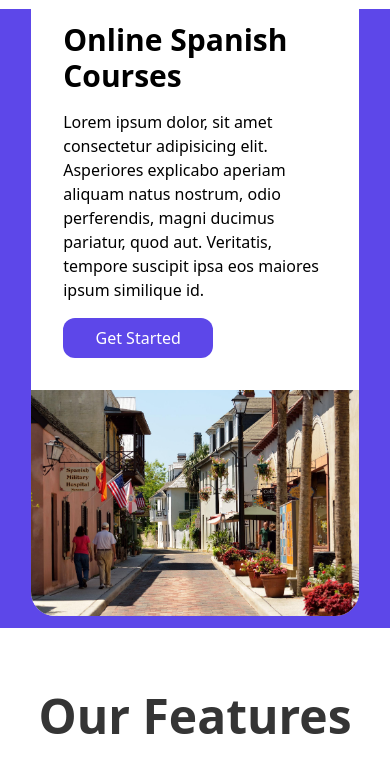
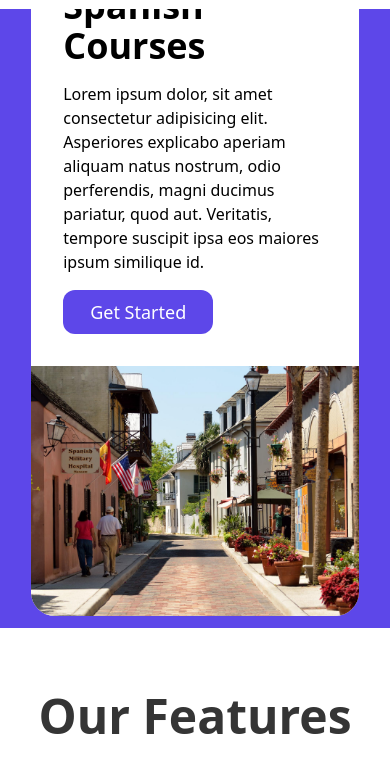
Before and after one commit to ValentinRndn/integration-tailwind, a website: page index.html in a window 390 px wide. Shown: the part 47-825 px from the top of the page. Drawn offline with Linux system fonts and the light colour scheme.

Commit message:
[FIX] Responsive

```diff
--- a/index.html
+++ b/index.html
@@ -59,9 +59,9 @@
 		  <!-- Content Home -->
 		  <div class="content flex flex-row w-full h-full relative md:flex-col ">
 			<div class="content-header flex flex-col w-1/2 mt-20 md:w-full md:mt-5">
-			  <h1 class="text-7xl font-bold mb-6 mx-16 md:mx-8 md:text-3xl md:mb-0 md:mt-5">Online Spanish Courses</h1>
+			  <h1 class="text-6xl font-bold mb-6 mx-16 md:mx-8 md:text-3xl md:mb-0 md:mt-5 xl:text-4xl 2xl:-mt-14 xl:mb-0">Online Spanish Courses</h1>
 			  <p class="text-2xl mt-4 mx-16 md:mx-8 md:text-base">Lorem ipsum dolor, sit amet consectetur adipisicing elit. Asperiores explicabo aperiam aliquam natus nostrum, odio perferendis, magni ducimus pariatur, quod aut. Veritatis, tempore suscipit ipsa eos maiores ipsum similique id.</p>
-			  <button class="bg-purple text-white px-4 rounded-xl mt-4 w-1/3 py-4 text-xl mx-16 md:mx-8 md:w-[150px] md:mb-8 md:text-base md:py-2">
+			  <button class="bg-purple text-white px-4 rounded-xl mt-4 w-1/3 py-4 text-xl mx-16 md:mx-8 md:w-[150px] md:mb-8 md:text-base md:py-2 xl:text-lg">
 				Get Started
 			  </button>
 			</div>
@@ -76,7 +76,7 @@
 		<!-- Features -->
 		<div id="features" class="features-container pb-10 ">
 			<h1 class="font-bold text-darkMedium text-7xl text-center mt-16  mb-10 md:text-5xl">Our Features </h1>
-			<div class="features flex gap-10 mx-28 flex-wrap items-center justify-center md:mx-6">
+			<div class="features flex gap-10 mx-16 flex-wrap items-center justify-center md:mx-6">
 				<!-- First Feature -->
 				<div class="feature">
 					<h3 class="feature-h3">1</h3>
```
Also changed, not shown: output.css.
